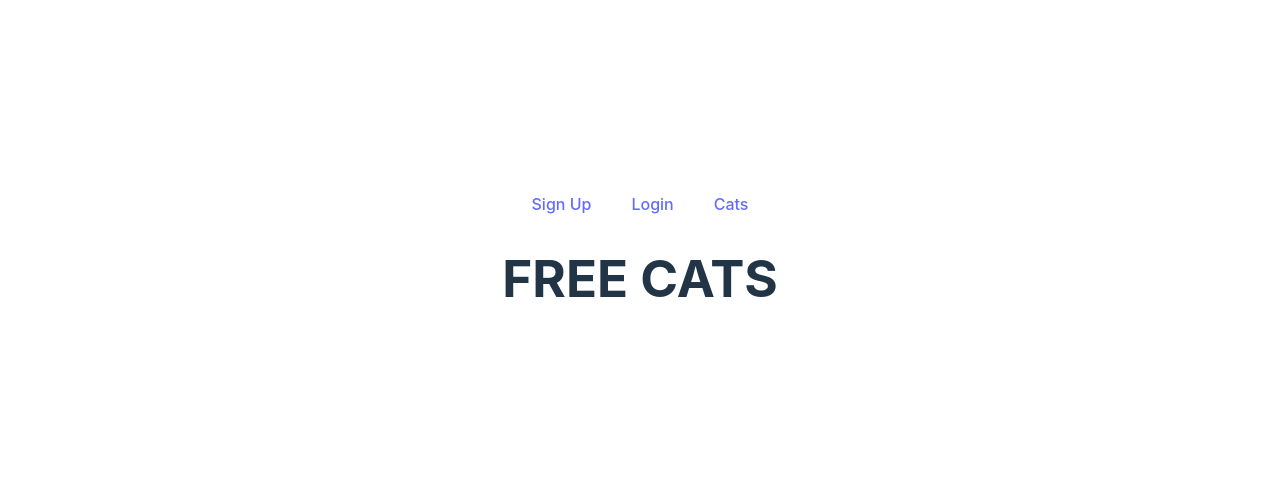
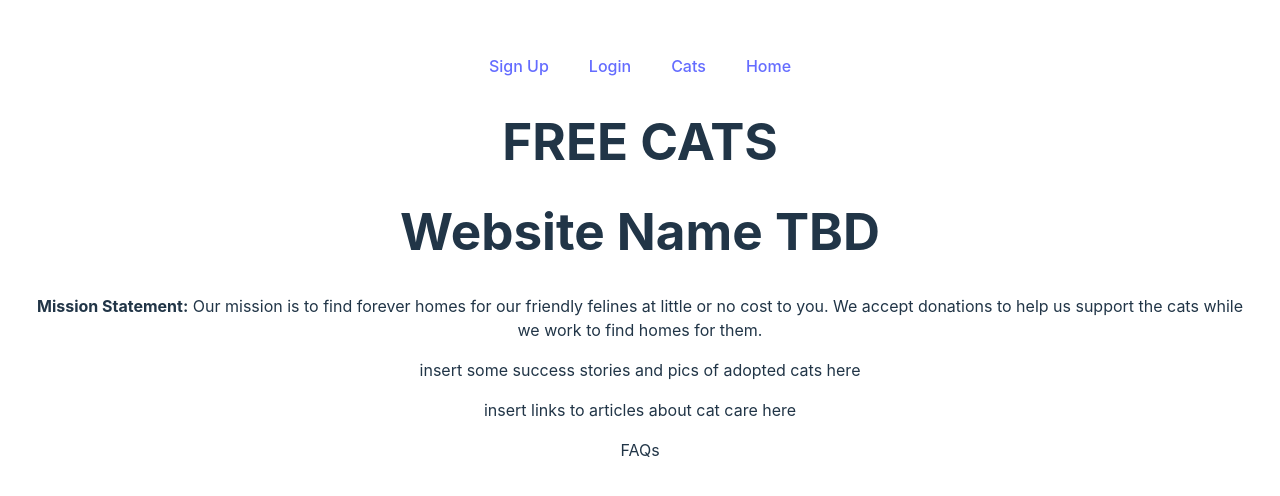
Before and after one commit to CapstoneStoreProject/CapstoneProject, a React (Vite) app: page /HomePage in a window 1280 px wide. Shown: the part 134-630 px from the top of the page. Built offline with nearby package versions, Linux system fonts and the light colour scheme.

Commit message:
not really sure how to go about delete button yet, adding content instead

```diff
--- a/src/App.jsx
+++ b/src/App.jsx
@@ -6,6 +6,7 @@ import NavBar from './components/NavBar.jsx'
 import LoginPage from './pages/LogInPage.jsx'
 import SignUpPage from './pages/SignUpPage.jsx'
 import Cart from './pages/CartPage.jsx'
+import HomePage from './pages/HomePage'
 const API_URL = 'http://localhost:4500/api'
 
 function App() {
@@ -26,6 +27,7 @@ function App() {
         <Route path="/SignUpPage" element={<SignUpPage setToken={setToken}/>}/>
         <Route path="/" element={<Cats token={token} setCart={setCart} cart={cart}/>} />
         <Route path="/Cart" element={<Cart token={token} cart={cart}/>} />
+        <Route path="/HomePage" element={<HomePage />}/>
       </Routes>
       </div>
     </>
--- a/src/components/navbar.jsx
+++ b/src/components/navbar.jsx
@@ -15,11 +15,13 @@ export default function NavBar({ token, setToken }) {
                 <Link to="/SignUpPage">Sign Up</Link>
                 <Link to="/LoginPage">Login</Link>
                 <Link to="/">Cats</Link>
+                <Link to="/HomePage">Home</Link>
             </div>
         )
     } else if (token) {
         return (
             <div id='navbar' >
+                <Link to="/HomePage">Home</Link>
                 <Link to="/">Cats</Link>
                 <Link to="/Cart">Cart</Link>
                 <button onClick={handleClick}>Logout</button>
--- a/src/pages/CartPage.jsx
+++ b/src/pages/CartPage.jsx
@@ -1,8 +1,11 @@
 import CatCard from "../components/CatCard"
-
+import { fetchCatById } from "../API"
 
 export default function Cart({token, cat, id, cart}) {
     console.log(cart)
+    async function handleClick(id, token) {
+        const Cat = await fetchCatById(id, token)
+    }
     return (
         <>
             <h1>Cart Page</h1>
@@ -14,6 +17,8 @@ export default function Cart({token, cat, id, cart}) {
                             token={token}
                             // fetchData={fetchData}
                         />
+                        <button className="removeFromCartButton" onClick={() => handleClick(cat.id, token)}>Remove From Cart</button>
+
                             </div>
                         ))
                     }
--- /dev/null
+++ b/src/pages/HomePage.jsx
@@ -0,0 +1,14 @@
+export default function HomePage() {
+    return (
+        <>
+            <h1>Website Name TBD</h1>
+            <p>
+                <b>Mission Statement:</b> Our mission is to find forever homes for our friendly felines at little or no cost to you.
+                We accept donations to help us support the cats while we work to find homes for them.
+            </p>
+            <p>insert some success stories and pics of adopted cats here</p>
+            <p>insert links to articles about cat care here</p>
+            <p>FAQs</p>
+        </>
+    )
+}
```
